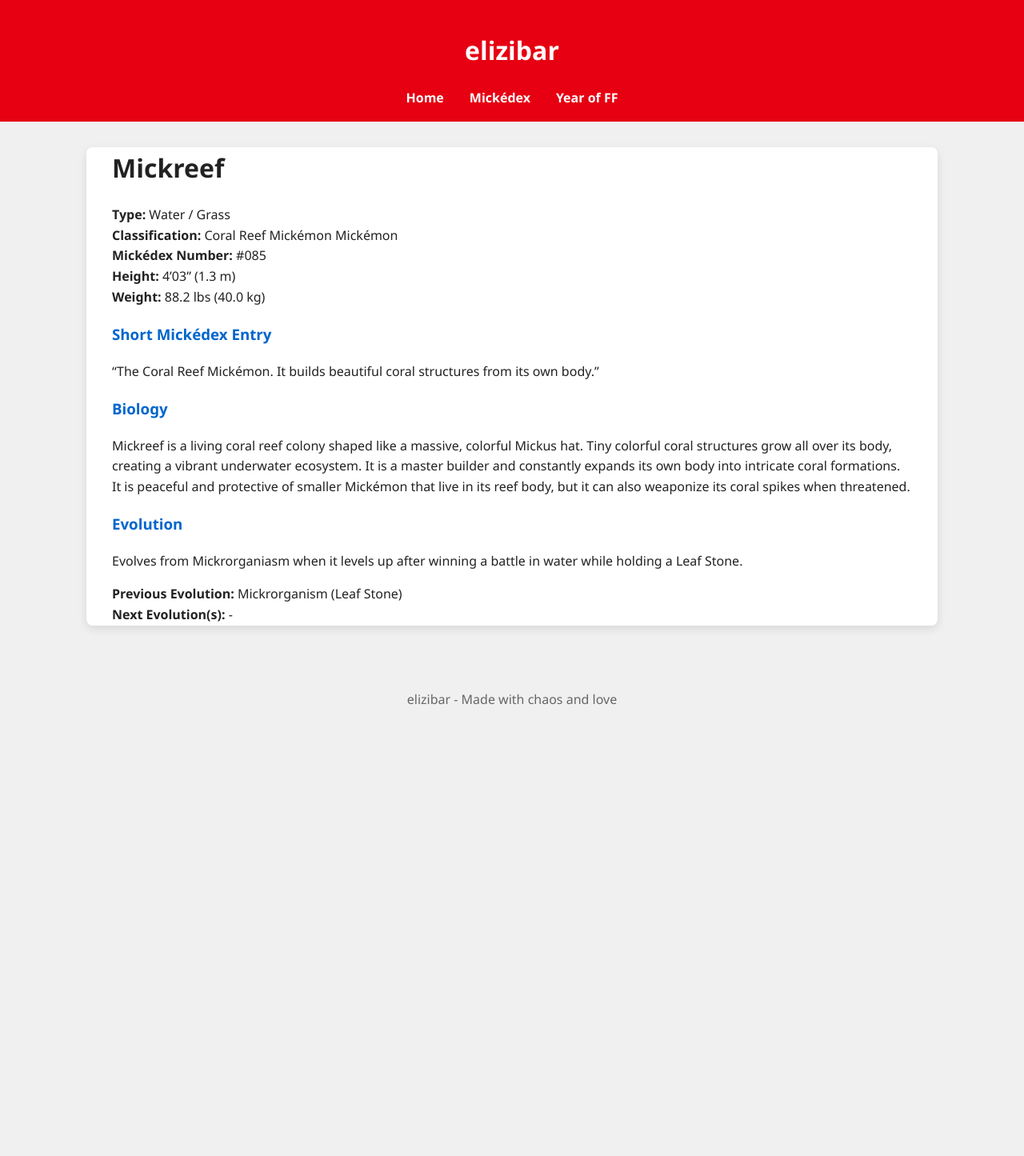
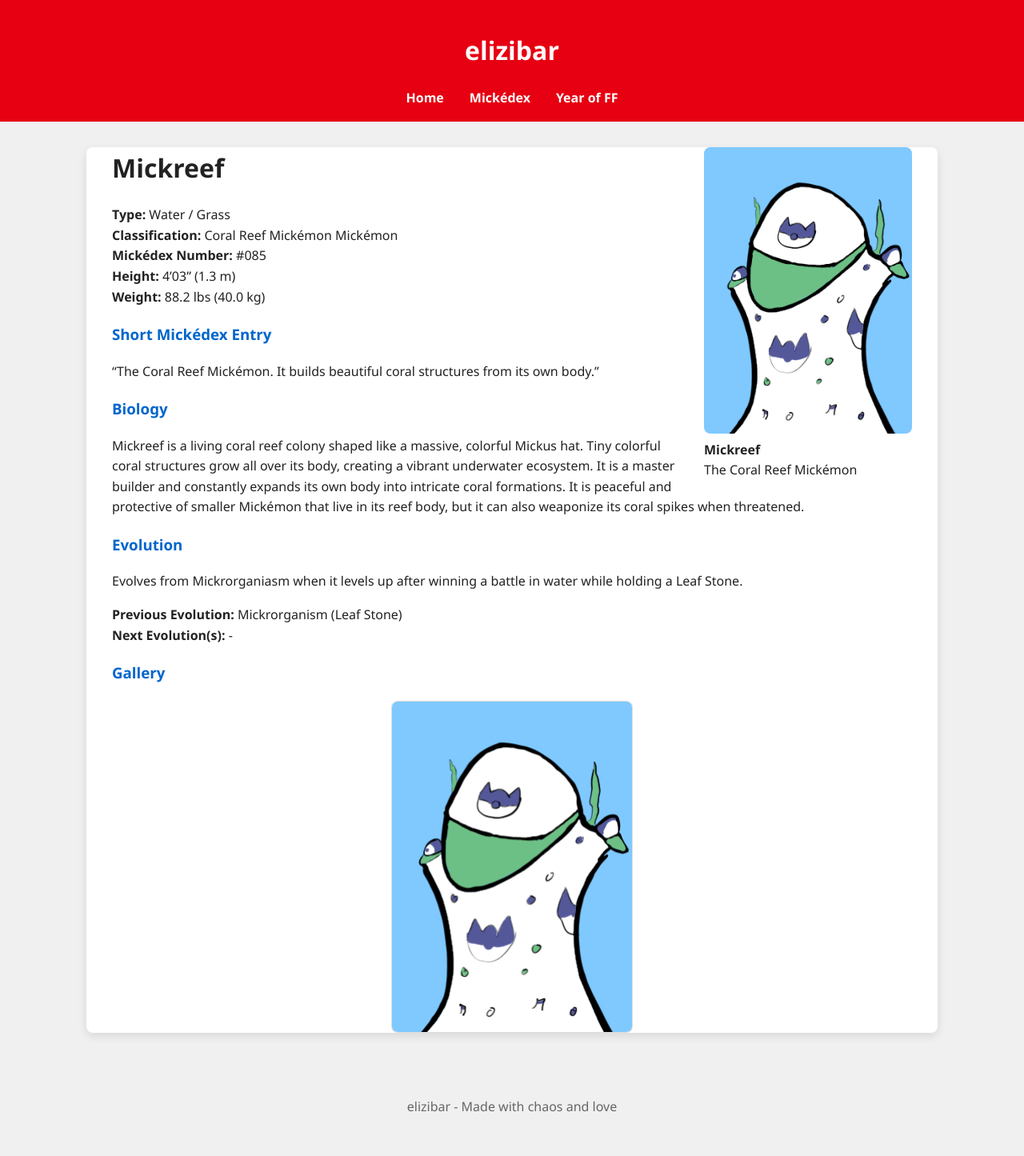
Before and after one commit to elizibar/elizibar.github.io, a Jekyll site: the page built from mickedex/group/mickreef.md, in a window 1280 px wide. Shown: the whole page at 80% size. Built offline with Jekyll 4.4.1, drawn with Linux system fonts in a browser that asks for light colours; before the commit the page ends 935 px from its top, so only the background shows below that.

Commit message:
mickreef

```diff
--- a/mickedex/group/mickreef.md
+++ b/mickedex/group/mickreef.md
@@ -3,6 +3,11 @@
 layout: default
 permalink: /mickedex/mickreef/
 ---
+
+<figure style="float: right; margin: 0 0 20px 20px; width: 260px;">
+  <img src="/assets/images/mickreef.png" alt="Mickreef" style="width: 100%; border-radius: 8px;">
+  <figcaption><strong>Mickreef</strong><br>The Coral Reef Mickémon</figcaption>
+</figure>
 
 # Mickreef
 
@@ -24,3 +29,6 @@
 
 **Previous Evolution:** Mickrorganism (Leaf Stone)
 **Next Evolution(s):** -
+
+### Gallery
+![Mickreef](/assets/images/mickreef.png){:width="30%" style="display: block; margin: 20px auto; border: 1px solid #ddd; border-radius: 8px;"}
```
Also changed, not shown: assets/images/mickreef.png (added).
